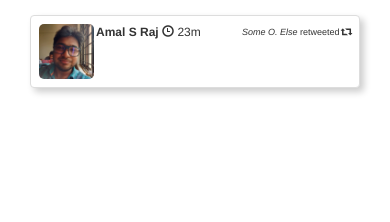
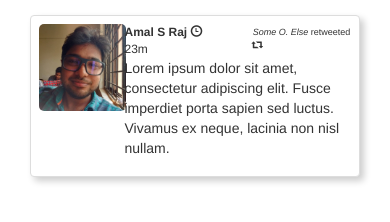
Before and after one commit to jsnkrm/twitteron, a website: page index.html in a window 390 px wide. Drawn offline with Linux system fonts and the light colour scheme.

Commit message:
propic tweaks

```diff
--- a/app.js
+++ b/app.js
@@ -1,7 +1,7 @@
 var electron = require('electron')
 
 electron.app.on('ready', function(){
-    let win = new electron.BrowserWindow({width:470, height:580, frame:false, transparent:true})
+    let win = new electron.BrowserWindow({width:520, height:580, frame:false, transparent:true})
     win.loadURL('file://' + __dirname + '/index.html')
 
     win.on('resize',updateSize)
--- a/index.html
+++ b/index.html
@@ -11,10 +11,10 @@
             <!--TWEET BEGIN-->
             <div class="panel panel-default">
                 <div class="row">
-                    <div class="col-xs-2">
-                        <img src="images/propic.jpg" height="55px" alt="Profile picture">
+                    <div class="col-xs-3">
+                        <img src="images/propic.jpg" height="87px" alt="Profile picture">
                     </div>
-                    <div class="col-xs-10">
+                    <div class="col-xs-9">
                         <div class="row"> <!--Row for Tweet Headers-->
                             <div class="col-xs-6"><!--Column for tweet time-->
 
@@ -26,8 +26,15 @@
 
                             </div>
                             <div class="col-xs-6"><!--Column for tweet time-->
-                                <p class="tweet-header"><i>Some O. Else</i> retweeted <span class="glyphicon glyphicon-retweet"></span></p>
+                                <div class="tweet-header"><i>Some O. Else</i> retweeted <span class="glyphicon glyphicon-retweet"></span></div>
                             </div>
+                        </div>
+                        <div class="row"> <!--Row for tweet body-->
+                        	<div class="col-xs-12">
+                        		<p>Lorem ipsum dolor sit amet, consectetur adipiscing elit. Fusce imperdiet porta sapien sed luctus. Vivamus ex neque, lacinia non nisl nullam.
+                        		</p>
+                        	</div>
+
                         </div>
                     </div>
                 </div>
```
